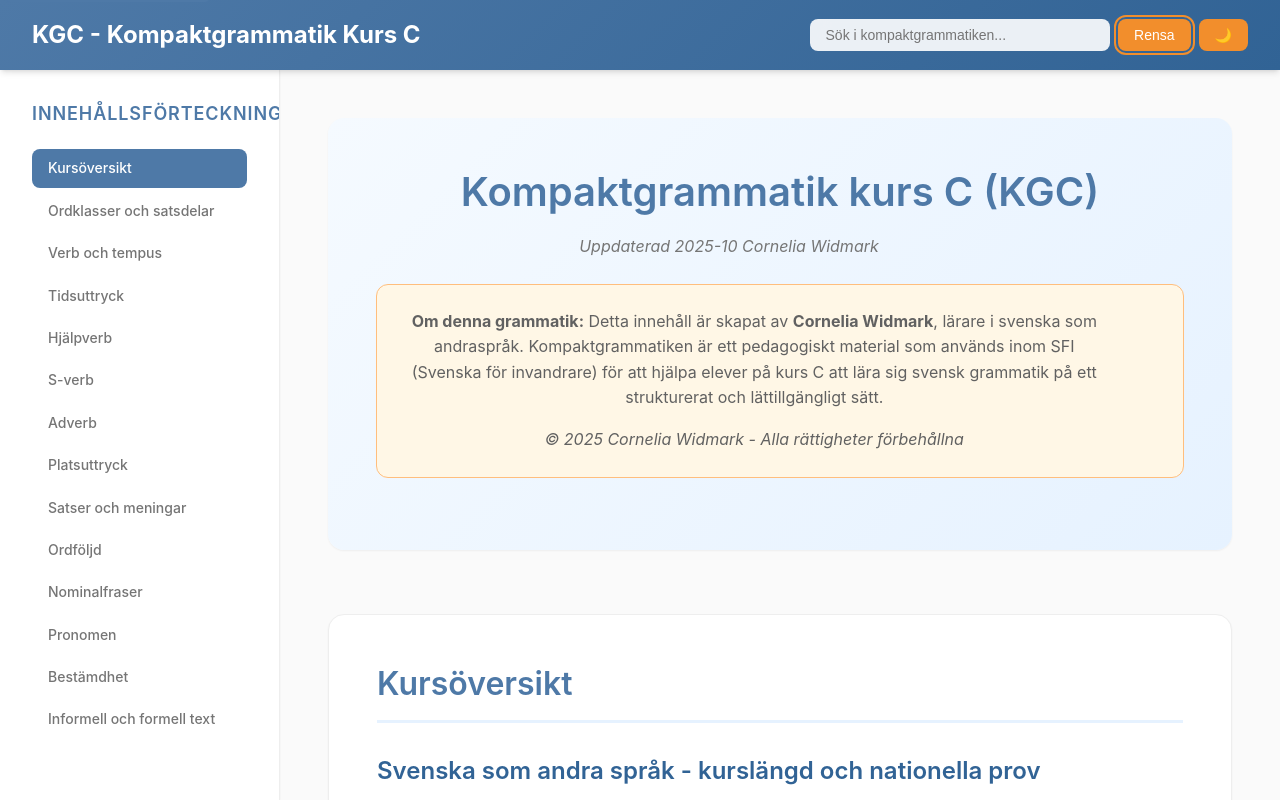
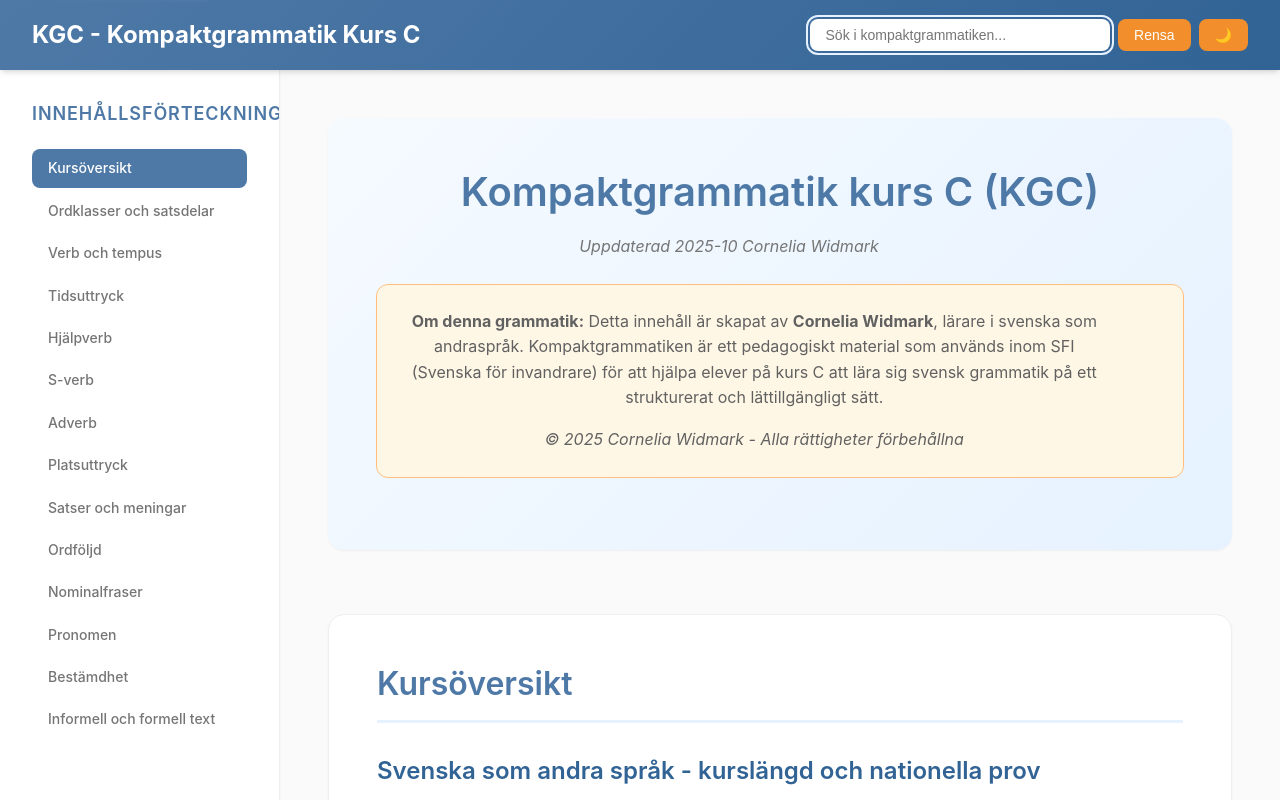
Before and after one commit to pnettto/kgc, a plain HTML site: page index.html in a window 1280 px wide. Both pictures are taken after a click on the button "Rensa". Shown: the top 800 px of the page. Drawn offline with Linux system fonts and the light colour scheme.

Commit message:
Add clear button functionality to search input

```diff
--- a/index.html
+++ b/index.html
@@ -13,7 +13,7 @@
             <h1 class="nav-title">KGC - Kompaktgrammatik Kurs C</h1>
             <div class="nav-search">
                 <input type="text" id="searchInput" placeholder="Sök i kompaktgrammatiken...">
-                <button onclick="clearSearch()">Rensa</button>
+                <button id="clearSearchBtn">Rensa</button>
             </div>
         </div>
     </nav>
--- a/script.js
+++ b/script.js
@@ -86,6 +86,17 @@ function initializeSearch() {
             this.blur();
         }
     });
+
+    // Add clear button event listener
+    const clearBtn = document.getElementById('clearSearchBtn');
+    if (clearBtn) {
+        clearBtn.addEventListener('click', function(e) {
+            e.preventDefault();
+            e.stopPropagation();
+            clearSearch();
+            searchInput.focus();
+        });
+    }
 }
 
 function performSearch(query) {
```
